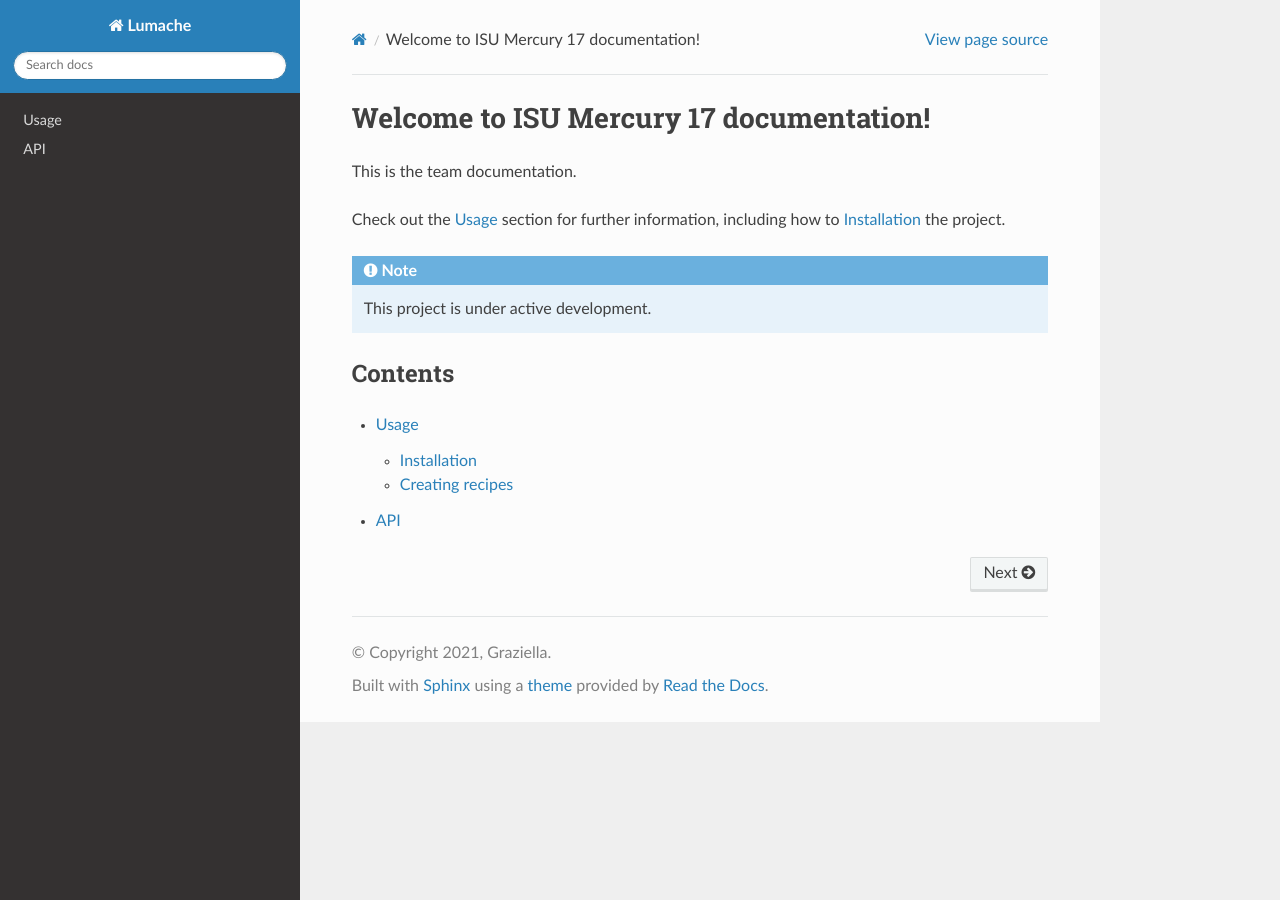
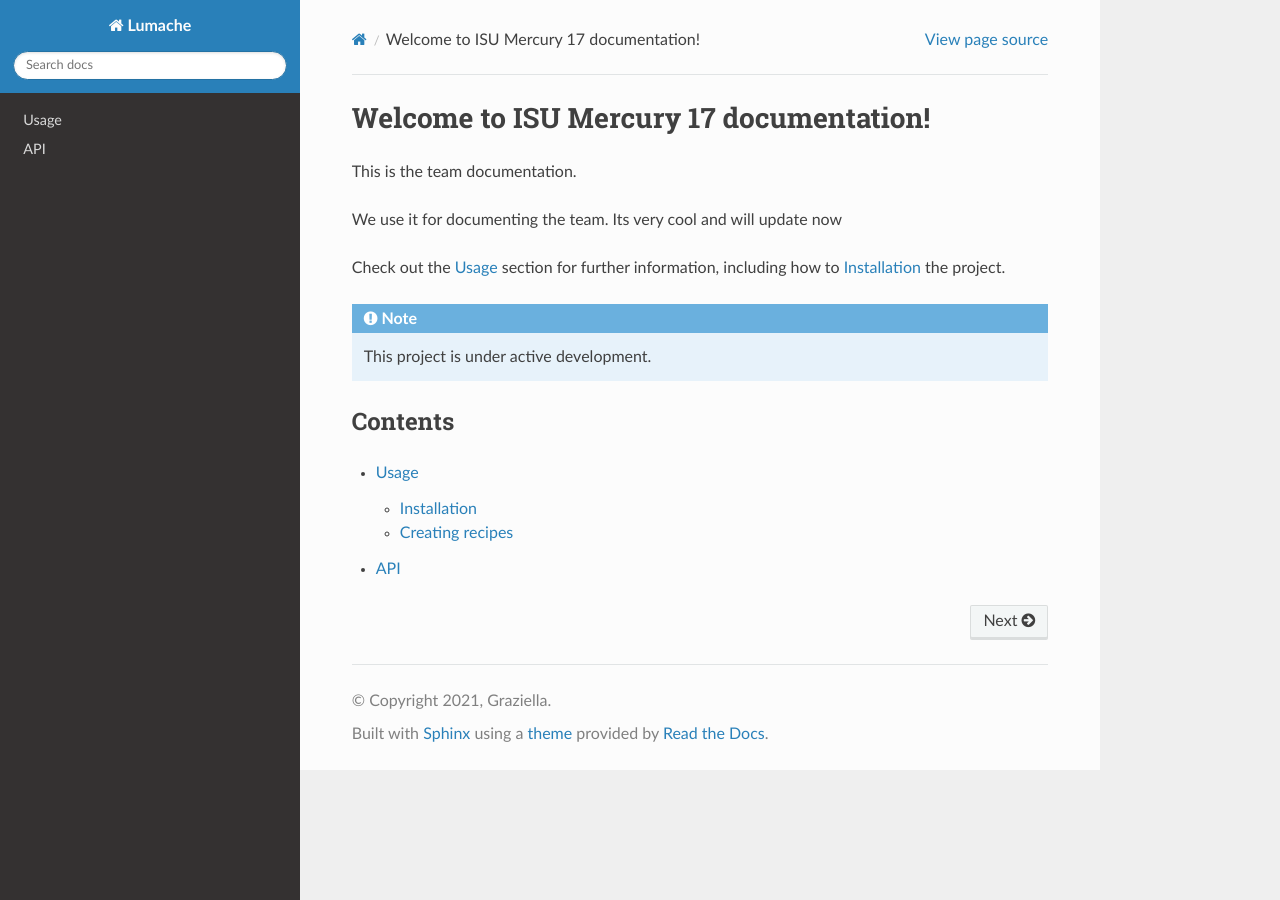
Before and after one commit to Illinois-State-Solar-Car/Team-Documentation, a Sphinx documentation site: the page built from docs/source/index.rst, in a window 1280 px wide. Built offline with Sphinx 7.4.7 and the Read the Docs theme 3.1.0, drawn with Linux system fonts in a browser that asks for light colours.

Commit message:
Update index.rst

```diff
--- a/docs/source/index.rst
+++ b/docs/source/index.rst
@@ -2,6 +2,8 @@ Welcome to ISU Mercury 17 documentation!
 ===================================
 
 This is the team documentation.
+
+We use it for documenting the team. Its very cool and will update now
 
 Check out the :doc:`usage` section for further information, including
 how to :ref:`installation` the project.
```
